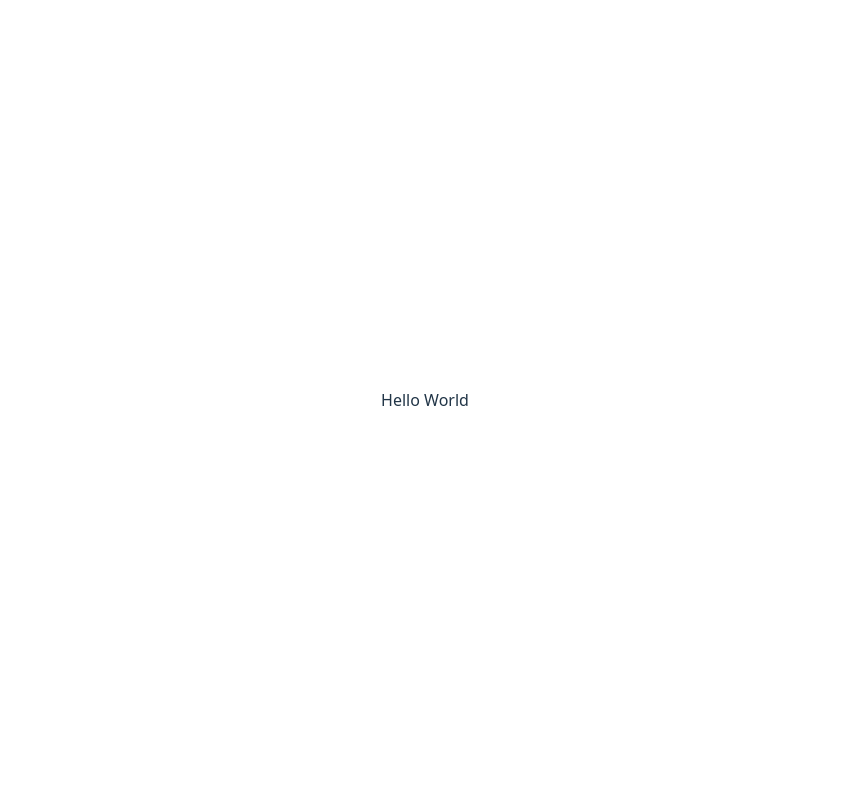
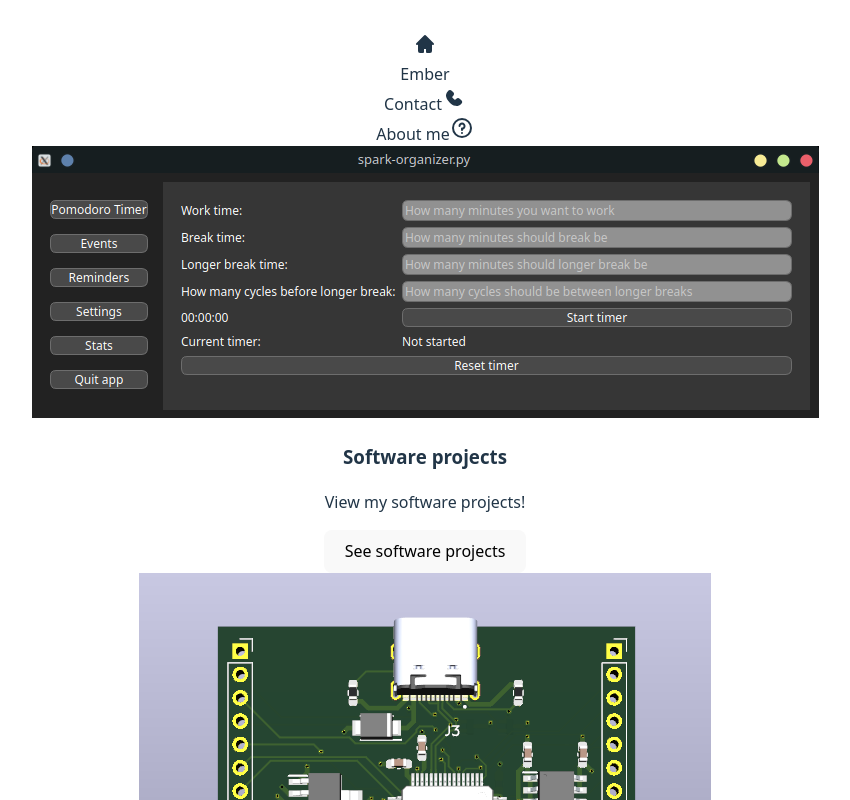
Before and after one commit to emb3rcia/emb3rcia.github.io, a React (Vite) app: page / in a window 1280 px wide. Shown: the top 800 px of the page, without its empty margins (215-1065 px from the left). Built offline with nearby package versions, Linux system fonts and the light colour scheme.

Commit message:
push / skeleton complete

```diff
--- /dev/null
+++ b/src/assets/icons/AboutIcon.jsx
@@ -0,0 +1,10 @@
+export default function AboutIcon({className="w-6 h-6 text-gray-800 dark:text-white"}) {
+    return (
+        <svg className={className} aria-hidden="true" xmlns="http://www.w3.org/2000/svg"
+             width="24" height="24" fill="none" viewBox="0 0 24 24">
+            <path stroke="currentColor" strokeLinecap="round" strokeLinejoin="round" strokeWidth="2"
+                  d="M9.529 9.988a2.502 2.502 0 1 1 5 .191A2.441 2.441 0 0 1 12 12.582V14m-.01 3.008H12M21 12a9 9 0 1 1-18 0 9 9 0 0 1 18 0Z"/>
+        </svg>
+
+    )
+}
--- /dev/null
+++ b/src/assets/icons/ContactIcon.jsx
@@ -0,0 +1,10 @@
+export default function ContactIcon({className="w-6 h-6 text-gray-800 dark:text-white"}) {
+    return (
+        <svg className={className} aria-hidden="true" xmlns="http://www.w3.org/2000/svg"
+             width="24" height="24" fill="currentColor" viewBox="0 0 24 24">
+            <path
+                d="M7.978 4a2.553 2.553 0 0 0-1.926.877C4.233 6.7 3.699 8.751 4.153 10.814c.44 1.995 1.778 3.893 3.456 5.572 1.68 1.679 3.577 3.018 5.57 3.459 2.062.456 4.115-.073 5.94-1.885a2.556 2.556 0 0 0 .001-3.861l-1.21-1.21a2.689 2.689 0 0 0-3.802 0l-.617.618a.806.806 0 0 1-1.14 0l-1.854-1.855a.807.807 0 0 1 0-1.14l.618-.62a2.692 2.692 0 0 0 0-3.803l-1.21-1.211A2.555 2.555 0 0 0 7.978 4Z"/>
+        </svg>
+
+    )
+}
--- /dev/null
+++ b/src/assets/icons/HomeIcon.jsx
@@ -0,0 +1,12 @@
+export default function HomeIcon({className="w-6 h-6 text-gray-800 dark:text-white"}) {
+    return (
+        <svg className={className} aria-hidden="true" xmlns="http://www.w3.org/2000/svg"
+             width="24" height="24" fill="currentColor" viewBox="0 0 24 24">
+            <path fillRule="evenodd"
+                  d="M11.293 3.293a1 1 0 0 1 1.414 0l6 6 2 2a1 1 0 0 1-1.414 1.414L19 12.414V19a2 2 0 0 1-2 2h-3a1 1 0 0 1-1-1v-3h-2v3a1 1 0 0 1-1 1H7a2 2 0 0 1-2-2v-6.586l-.293.293a1 1 0 0 1-1.414-1.414l2-2 6-6Z"
+                  clipRule="evenodd"/>
+        </svg>
+
+
+    )
+}
--- /dev/null
+++ b/src/components/MenuBar.jsx
@@ -0,0 +1,34 @@
+import {useNavigate} from "react-router-dom";
+
+import ContactIcon from "../assets/icons/ContactIcon.jsx";
+import AboutIcon from "../assets/icons/AboutIcon.jsx";
+import HomeIcon from "../assets/icons/HomeIcon.jsx";
+
+function MenuBar() {
+    const navigate = useNavigate();
+
+    return (
+        <div className="MENU-WRAPPER">
+            <div className="HOME-BUTTON"
+                 onClick={() => navigate("/")}
+            >
+                <HomeIcon/>
+            </div>
+            <span className="SITE-TITLE">Ember</span>
+            <div className="CONTACT-BUTTON"
+                 onClick={() => navigate("/contact")}
+            >
+                <span>Contact</span>
+                <ContactIcon/>
+            </div>
+            <div className="ABOUT-BUTTON"
+                 onClick={() => navigate("/about")}
+            >
+                <span>About me</span>
+                <AboutIcon/>
+            </div>
+        </div>
+    );
+}
+
+export default MenuBar;
--- a/src/components/ProjectPanel.jsx
+++ b/src/components/ProjectPanel.jsx
@@ -14,12 +14,12 @@ function ProjectPanel({image_file, type, used, title, description, link}) {
                     {description}
                 </p>
                 <div className="META">
-                    <p className="TYPE">
+                    <span className="TYPE">
                         {type === 'hardware' ? 'Platform: ' : 'Language: '}
-                    </p>
-                    <p className="USED">
+                    </span>
+                    <span className="USED">
                         {used}
-                    </p>
+                    </span>
                 </div>
 
             </div>
--- /dev/null
+++ b/src/components/SubPagePanel.jsx
@@ -0,0 +1,34 @@
+import {useNavigate} from "react-router-dom";
+
+function SubPagePanel({ image_file, title, description, link, button_text}) {
+    const navigate = useNavigate();
+
+    return (
+        <div className="PLATFORM-WRAPPER">
+            {image_file ? (
+                <div className="IMAGE-WRAPPER">
+                    <img src={image_file} alt="SubPage image" />
+                    <h3 className="TITLE-NAME">{title}</h3>
+                </div>
+            ) : (
+                <h3 className="TITLE-NAME">{title}</h3>
+            )}
+
+            <div className="CONTENTS">
+                <p className="DESCRIPTION">{description}</p>
+            </div>
+
+            <div className="ACTIONS">
+                <button
+                    className="BUTTON-WRAPPER"
+                    type="button"
+                    onClick={() => navigate(link)}
+                >
+                    {button_text}
+                </button>
+            </div>
+        </div>
+    );
+}
+
+export default SubPagePanel;
--- a/src/pages/About.jsx
+++ b/src/pages/About.jsx
@@ -1,6 +1,9 @@
+import MenuBar from "../components/MenuBar.jsx";
+
 function About() {
     return (
         <div className="ABOUT-WRAPPER">
+            <MenuBar />
             Hello!<br/>
             I am Ember, at least that is what I go by in internet!<br/>
             I am Polish teen who likes to code and make hardware.<br/>
--- a/src/pages/Contact.jsx
+++ b/src/pages/Contact.jsx
@@ -1,10 +1,12 @@
 import PlatformPanel from "../components/PlatformPanel.jsx";
 import DiscordIcon from "../assets/icons/DiscordIcon.jsx";
 import GitHubIcon from "../assets/icons/GitHubIcon.jsx";
+import MenuBar from "../components/MenuBar.jsx";
 
 function Contact() {
     return (
         <div className="CONTACT-WRAPPER">
+            <MenuBar />
             <PlatformPanel
                 IconComponent={DiscordIcon}
                 icon_alt={"Discord"}
--- a/src/pages/Credits.jsx
+++ b/src/pages/Credits.jsx
@@ -1,6 +1,9 @@
+import MenuBar from "../components/MenuBar.jsx";
+
 function Credits() {
     return (
         <div className="CREDITS-WRAPPER">
+            <MenuBar />
             Icons used in this portfolio are provided by{' '}
             <a
                 href="https://flowbite.com/icons/"
--- a/src/pages/HardwareProjects.jsx
+++ b/src/pages/HardwareProjects.jsx
@@ -1,9 +1,11 @@
 import stm32Image from "../assets/images/stm32-module.png";
 import ProjectPanel from "../components/ProjectPanel.jsx";
+import MenuBar from "../components/MenuBar.jsx";
 
 function HardwareProjects() {
     return (
         <div className="HARDWARE-WRAPPER">
+            <MenuBar />
             <ProjectPanel
                 image_file={stm32Image}
                 title="STM32 Module/Devboard"
--- a/src/pages/Home.jsx
+++ b/src/pages/Home.jsx
@@ -1,7 +1,18 @@
+import SoftwareImage from '../assets/images/spark-organizer.png'
+import HardwareImage from '../assets/images/stm32-module.png'
+
+import SubPagePanel from "../components/SubPagePanel.jsx";
+import MenuBar from "../components/MenuBar.jsx";
+
 function Home() {
     return (
         <div className="HARDWARE-WRAPPER">
-            <p>Hello World</p>
+            <MenuBar />
+            <SubPagePanel image_file={SoftwareImage} title="Software projects" description="View my software projects!" link="/software" button_text="See software projects"/>
+            <SubPagePanel image_file={HardwareImage} title="Hardware projects" description="View my hardware projects!" link="/hardware" button_text="See hardware projects"/>
+            <SubPagePanel title="Contact" description="See my contact info!" link="/contact" button_text="Contact me"/>
+            <SubPagePanel title="Credits" description="See site credits!" link="/credits" button_text="See credits"/>
+            <SubPagePanel title="About me" description="See info about me!" link="/about" button_text="Learn about me"/>
         </div>
     )
 }
--- a/src/pages/SoftwareProjects.jsx
+++ b/src/pages/SoftwareProjects.jsx
@@ -1,9 +1,11 @@
 import organizerImage from "../assets/images/spark-organizer.png";
 import ProjectPanel from "../components/ProjectPanel.jsx";
+import MenuBar from "../components/MenuBar.jsx";
 
 function SoftwareProjects() {
     return (
         <div className="SOFTWARE-WRAPPER">
+            <MenuBar />
             <ProjectPanel
                 image_file={organizerImage}
                 title="spark-organizer"
```
